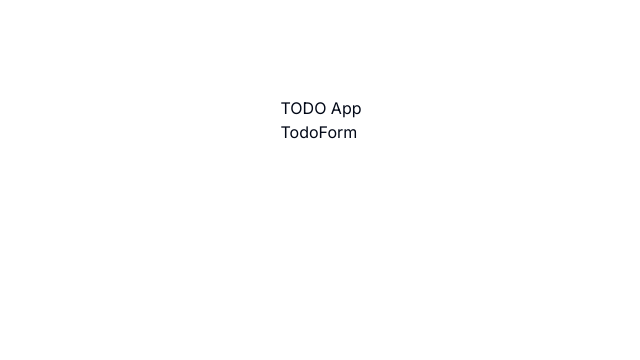
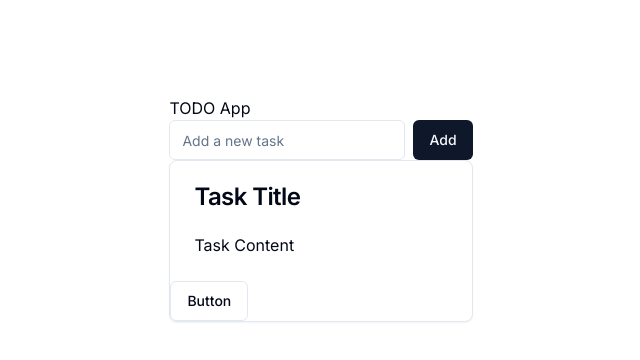
Before and after one commit to alishaaaa20/todo-app, a Next.js app: page / in a window 1280 px wide. Shown: the top 360 px of the page, without its empty margins (319-959 px from the left). Built offline with nearby package versions, Linux system fonts and the light colour scheme.

Commit message:
basic structure

```diff
--- /dev/null
+++ b/src/components/Todo/TodoDialog.tsx
@@ -0,0 +1,55 @@
+import { Button } from "@/components/ui/button";
+import {
+  Dialog,
+  DialogContent,
+  DialogDescription,
+  DialogFooter,
+  DialogHeader,
+  DialogTitle,
+  DialogTrigger,
+} from "@/components/ui/dialog";
+import { Input } from "@/components/ui/input";
+import { Label } from "@/components/ui/label";
+
+export function DialogDemo() {
+  return (
+    <Dialog>
+      <DialogTrigger asChild>
+        <Button variant="outline">Edit Task</Button>
+      </DialogTrigger>
+      <DialogContent className="sm:max-w-[425px]">
+        <DialogHeader>
+          <DialogTitle>Edit Task</DialogTitle>
+          <DialogDescription>
+            Make changes to your Task here. Click save when you're done.
+          </DialogDescription>
+        </DialogHeader>
+        <div className="grid gap-4 py-4">
+          <div className="grid grid-cols-4 items-center gap-4">
+            <Label htmlFor="name" className="text-right">
+              Title
+            </Label>
+            <Input
+              id="name"
+              defaultValue="Pedro Duarte"
+              className="col-span-3"
+            />
+          </div>
+          <div className="grid grid-cols-4 items-center gap-4">
+            <Label htmlFor="username" className="text-right">
+              Description
+            </Label>
+            <Input
+              id="username"
+              defaultValue="@peduarte"
+              className="col-span-3"
+            />
+          </div>
+        </div>
+        <DialogFooter>
+          <Button type="submit">Save changes</Button>
+        </DialogFooter>
+      </DialogContent>
+    </Dialog>
+  );
+}
--- a/src/components/Todo/TodoForm.tsx
+++ b/src/components/Todo/TodoForm.tsx
@@ -1,7 +1,29 @@
-import React from "react";
+"use client";
 
-const TodoForm = () => {
-  return <div>TodoForm</div>;
+import { Card, CardContent, CardHeader, CardTitle } from "@/components/ui/card";
+import { Button } from "@/components/ui/button";
+import { Input } from "@/components/ui/input";
+// import  TodoDialog  from "../Todo/TodoDialog";
+import { buttonVariants } from "@/components/ui/button";
+
+const TodoForm: React.FC = () => {
+  return (
+    <>
+      <div className="flex w-full max-w-sm items-center space-x-2">
+        <Input type="add" placeholder="Add a new task" />
+        <Button type="submit">Add</Button>
+      </div>
+      <Card>
+        <CardHeader>
+          <CardTitle>Task Title</CardTitle>
+        </CardHeader>
+        <CardContent>
+          <p>Task Content</p>
+        </CardContent>
+        <Button variant="outline">Button</Button>
+      </Card>
+    </>
+  );
 };
 
 export default TodoForm;
--- /dev/null
+++ b/src/components/ui/card.tsx
@@ -0,0 +1,79 @@
+import * as React from "react"
+
+import { cn } from "@/lib/utils"
+
+const Card = React.forwardRef<
+  HTMLDivElement,
+  React.HTMLAttributes<HTMLDivElement>
+>(({ className, ...props }, ref) => (
+  <div
+    ref={ref}
+    className={cn(
+      "rounded-lg border bg-card text-card-foreground shadow-sm",
+      className
+    )}
+    {...props}
+  />
+))
+Card.displayName = "Card"
+
+const CardHeader = React.forwardRef<
+  HTMLDivElement,
+  React.HTMLAttributes<HTMLDivElement>
+>(({ className, ...props }, ref) => (
+  <div
+    ref={ref}
+    className={cn("flex flex-col space-y-1.5 p-6", className)}
+    {...props}
+  />
+))
+CardHeader.displayName = "CardHeader"
+
+const CardTitle = React.forwardRef<
+  HTMLParagraphElement,
+  React.HTMLAttributes<HTMLHeadingElement>
+>(({ className, ...props }, ref) => (
+  <h3
+    ref={ref}
+    className={cn(
+      "text-2xl font-semibold leading-none tracking-tight",
+      className
+    )}
+    {...props}
+  />
+))
+CardTitle.displayName = "CardTitle"
+
+const CardDescription = React.forwardRef<
+  HTMLParagraphElement,
+  React.HTMLAttributes<HTMLParagraphElement>
+>(({ className, ...props }, ref) => (
+  <p
+    ref={ref}
+    className={cn("text-sm text-muted-foreground", className)}
+    {...props}
+  />
+))
+CardDescription.displayName = "CardDescription"
+
+const CardContent = React.forwardRef<
+  HTMLDivElement,
+  React.HTMLAttributes<HTMLDivElement>
+>(({ className, ...props }, ref) => (
+  <div ref={ref} className={cn("p-6 pt-0", className)} {...props} />
+))
+CardContent.displayName = "CardContent"
+
+const CardFooter = React.forwardRef<
+  HTMLDivElement,
+  React.HTMLAttributes<HTMLDivElement>
+>(({ className, ...props }, ref) => (
+  <div
+    ref={ref}
+    className={cn("flex items-center p-6 pt-0", className)}
+    {...props}
+  />
+))
+CardFooter.displayName = "CardFooter"
+
+export { Card, CardHeader, CardFooter, CardTitle, CardDescription, CardContent }
--- /dev/null
+++ b/src/components/ui/dialog.tsx
@@ -0,0 +1,122 @@
+"use client"
+
+import * as React from "react"
+import * as DialogPrimitive from "@radix-ui/react-dialog"
+import { X } from "lucide-react"
+
+import { cn } from "@/lib/utils"
+
+const Dialog = DialogPrimitive.Root
+
+const DialogTrigger = DialogPrimitive.Trigger
+
+const DialogPortal = DialogPrimitive.Portal
+
+const DialogClose = DialogPrimitive.Close
+
+const DialogOverlay = React.forwardRef<
+  React.ElementRef<typeof DialogPrimitive.Overlay>,
+  React.ComponentPropsWithoutRef<typeof DialogPrimitive.Overlay>
+>(({ className, ...props }, ref) => (
+  <DialogPrimitive.Overlay
+    ref={ref}
+    className={cn(
+      "fixed inset-0 z-50 bg-black/80  data-[state=open]:animate-in data-[state=closed]:animate-out data-[state=closed]:fade-out-0 data-[state=open]:fade-in-0",
+      className
+    )}
+    {...props}
+  />
+))
+DialogOverlay.displayName = DialogPrimitive.Overlay.displayName
+
+const DialogContent = React.forwardRef<
+  React.ElementRef<typeof DialogPrimitive.Content>,
+  React.ComponentPropsWithoutRef<typeof DialogPrimitive.Content>
+>(({ className, children, ...props }, ref) => (
+  <DialogPortal>
+    <DialogOverlay />
+    <DialogPrimitive.Content
+      ref={ref}
+      className={cn(
+        "fixed left-[50%] top-[50%] z-50 grid w-full max-w-lg translate-x-[-50%] translate-y-[-50%] gap-4 border bg-background p-6 shadow-lg duration-200 data-[state=open]:animate-in data-[state=closed]:animate-out data-[state=closed]:fade-out-0 data-[state=open]:fade-in-0 data-[state=closed]:zoom-out-95 data-[state=open]:zoom-in-95 data-[state=closed]:slide-out-to-left-1/2 data-[state=closed]:slide-out-to-top-[48%] data-[state=open]:slide-in-from-left-1/2 data-[state=open]:slide-in-from-top-[48%] sm:rounded-lg",
+        className
+      )}
+      {...props}
+    >
+      {children}
+      <DialogPrimitive.Close className="absolute right-4 top-4 rounded-sm opacity-70 ring-offset-background transition-opacity hover:opacity-100 focus:outline-none focus:ring-2 focus:ring-ring focus:ring-offset-2 disabled:pointer-events-none data-[state=open]:bg-accent data-[state=open]:text-muted-foreground">
+        <X className="h-4 w-4" />
+        <span className="sr-only">Close</span>
+      </DialogPrimitive.Close>
+    </DialogPrimitive.Content>
+  </DialogPortal>
+))
+DialogContent.displayName = DialogPrimitive.Content.displayName
+
+const DialogHeader = ({
+  className,
+  ...props
+}: React.HTMLAttributes<HTMLDivElement>) => (
+  <div
+    className={cn(
+      "flex flex-col space-y-1.5 text-center sm:text-left",
+      className
+    )}
+    {...props}
+  />
+)
+DialogHeader.displayName = "DialogHeader"
+
+const DialogFooter = ({
+  className,
+  ...props
+}: React.HTMLAttributes<HTMLDivElement>) => (
+  <div
+    className={cn(
+      "flex flex-col-reverse sm:flex-row sm:justify-end sm:space-x-2",
+      className
+    )}
+    {...props}
+  />
+)
+DialogFooter.displayName = "DialogFooter"
+
+const DialogTitle = React.forwardRef<
+  React.ElementRef<typeof DialogPrimitive.Title>,
+  React.ComponentPropsWithoutRef<typeof DialogPrimitive.Title>
+>(({ className, ...props }, ref) => (
+  <DialogPrimitive.Title
+    ref={ref}
+    className={cn(
+      "text-lg font-semibold leading-none tracking-tight",
+      className
+    )}
+    {...props}
+  />
+))
+DialogTitle.displayName = DialogPrimitive.Title.displayName
+
+const DialogDescription = React.forwardRef<
+  React.ElementRef<typeof DialogPrimitive.Description>,
+  React.ComponentPropsWithoutRef<typeof DialogPrimitive.Description>
+>(({ className, ...props }, ref) => (
+  <DialogPrimitive.Description
+    ref={ref}
+    className={cn("text-sm text-muted-foreground", className)}
+    {...props}
+  />
+))
+DialogDescription.displayName = DialogPrimitive.Description.displayName
+
+export {
+  Dialog,
+  DialogPortal,
+  DialogOverlay,
+  DialogClose,
+  DialogTrigger,
+  DialogContent,
+  DialogHeader,
+  DialogFooter,
+  DialogTitle,
+  DialogDescription,
+}
--- /dev/null
+++ b/src/components/ui/input.tsx
@@ -0,0 +1,25 @@
+import * as React from "react"
+
+import { cn } from "@/lib/utils"
+
+export interface InputProps
+  extends React.InputHTMLAttributes<HTMLInputElement> {}
+
+const Input = React.forwardRef<HTMLInputElement, InputProps>(
+  ({ className, type, ...props }, ref) => {
+    return (
+      <input
+        type={type}
+        className={cn(
+          "flex h-10 w-full rounded-md border border-input bg-background px-3 py-2 text-sm ring-offset-background file:border-0 file:bg-transparent file:text-sm file:font-medium placeholder:text-muted-foreground focus-visible:outline-none focus-visible:ring-2 focus-visible:ring-ring focus-visible:ring-offset-2 disabled:cursor-not-allowed disabled:opacity-50",
+          className
+        )}
+        ref={ref}
+        {...props}
+      />
+    )
+  }
+)
+Input.displayName = "Input"
+
+export { Input }
--- /dev/null
+++ b/src/components/ui/label.tsx
@@ -0,0 +1,26 @@
+"use client"
+
+import * as React from "react"
+import * as LabelPrimitive from "@radix-ui/react-label"
+import { cva, type VariantProps } from "class-variance-authority"
+
+import { cn } from "@/lib/utils"
+
+const labelVariants = cva(
+  "text-sm font-medium leading-none peer-disabled:cursor-not-allowed peer-disabled:opacity-70"
+)
+
+const Label = React.forwardRef<
+  React.ElementRef<typeof LabelPrimitive.Root>,
+  React.ComponentPropsWithoutRef<typeof LabelPrimitive.Root> &
+    VariantProps<typeof labelVariants>
+>(({ className, ...props }, ref) => (
+  <LabelPrimitive.Root
+    ref={ref}
+    className={cn(labelVariants(), className)}
+    {...props}
+  />
+))
+Label.displayName = LabelPrimitive.Root.displayName
+
+export { Label }
```
Also changed, not shown: package.json (+5 -2 lines), 1 other file (tests, documents, lock files or other folders).
